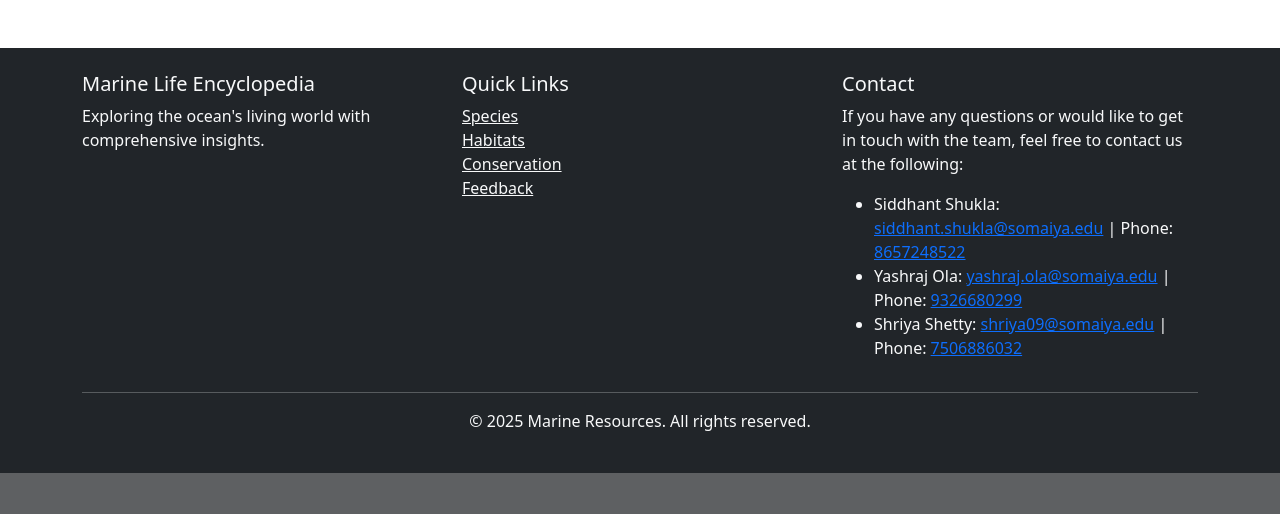
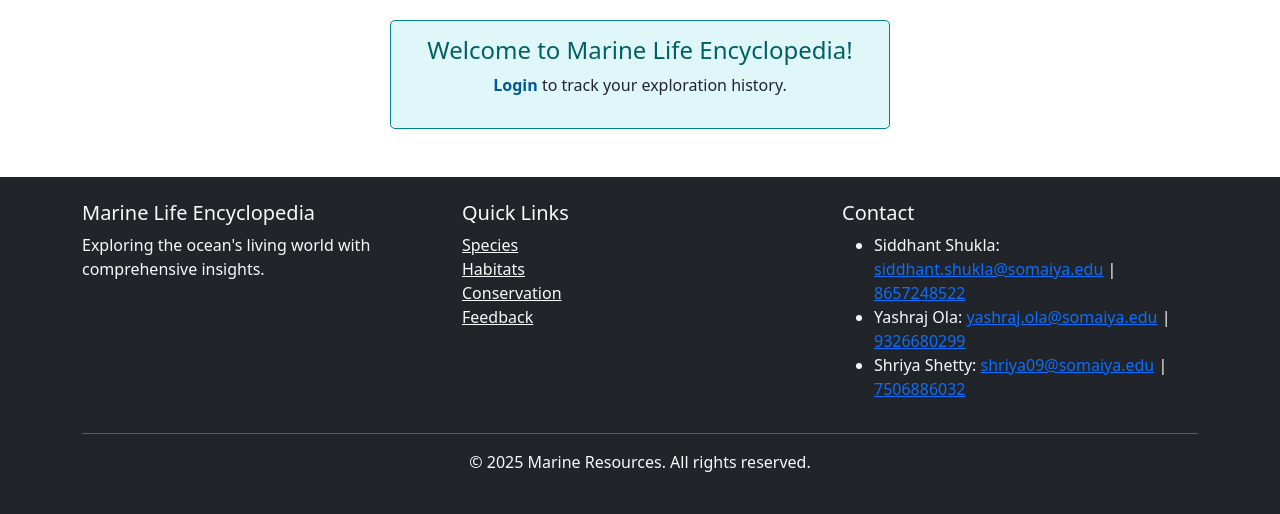
Before and after one commit to Siddhantshukla1657/Life_Below_The_Water, a PHP site: page / in a window 1280 px wide. Shown: the part 656-1170 px from the top of the page. Before the commit the page ends 1129 px from the top, so only its background shows below. Run offline with PHP 8.4, Linux system fonts and the light colour scheme.

Commit message:
added last viewed

```diff
--- a/index.php
+++ b/index.php
@@ -2,21 +2,42 @@
 <!DOCTYPE html>
 <html lang="en">
 <head>
-  <meta charset="UTF-8">
-  <meta name="viewport" content="width=device-width, initial-scale=1.0">
+  <meta charset="UTF-8" />
+  <meta name="viewport" content="width=device-width, initial-scale=1.0"/>
   <title>Marine Life Encyclopedia</title>
   <link href="https://cdn.jsdelivr.net/npm/bootstrap@5.3.2/dist/css/bootstrap.min.css" rel="stylesheet">
   <link href="css/style.css" rel="stylesheet">
-</head>
   <style>
     mark {
-  background-color:rgb(24, 202, 95);
+      background-color: rgb(24, 202, 95);
       padding: 0 2px;
       border-radius: 3px;
     }
+    .last-viewed-box {
+      background-color: #e0f7fa;
+      border: 1px solid #00838f;
+      padding: 15px;
+      margin: 20px auto;
+      border-radius: 5px;
+      max-width: 500px;
+      width: 90%;
+    }
+    .last-viewed-box h4 {
+      color: #006064;
+    }
+    .last-viewed-box a {
+      text-decoration: none;
+      color: #01579b;
+      font-weight: bold;
+    }
+    .list-group-item.active {
+      background-color: #0d6efd;
+      color: #fff;
+    }
+  </style>
+</head>
+<body>
 
-</style>
-<body>
 <!-- Navigation -->
 <nav class="navbar navbar-expand-lg navbar-dark bg-primary">
   <div class="container">
@@ -82,6 +103,61 @@
   </div>
 </div>
 
+<!-- Last Viewed Marine Animal -->
+<?php
+// Open a connection to the database
+$conn = new mysqli("localhost", "root", "", "user_db");
+
+if ($conn->connect_error) {
+  die("Connection failed: " . $conn->connect_error);
+}
+
+// Check if the user is logged in and using the correct session variable
+if (isset($_SESSION['username']) && isset($_SESSION['user_id'])) {
+    $user_id = $_SESSION['user_id'];
+
+    // Prepare statement to fetch the last viewed marine animal info for this user
+    $stmt = $conn->prepare("
+        SELECT ma.id, ma.name, ma.scientific_name, lv.viewed_at
+        FROM last_viewed lv
+        JOIN marine_animals ma ON lv.species_id = ma.id
+        WHERE lv.LoginId = ?
+        ORDER BY lv.viewed_at DESC
+        LIMIT 1
+    ");
+    $stmt->bind_param("i", $user_id);
+
+    if ($stmt->execute()) {
+        $result = $stmt->get_result();
+        if ($row = $result->fetch_assoc()) {
+            echo "<div class='last-viewed-box text-center'>";
+            echo "<h4>Last Viewed Marine Animal</h4>";
+            echo "<a href='pages/animal_data.php?id=" . htmlspecialchars($row['id']) . "'>";
+            echo htmlspecialchars($row['name']) . " <em>(" . htmlspecialchars($row['scientific_name']) . ")</em>";
+            echo "</a>";
+            echo "<p>Viewed on: " . htmlspecialchars($row['viewed_at']) . "</p>";
+            echo "</div>";
+        } else {
+            echo "<div class='last-viewed-box text-center'>";
+            echo "<h4>You haven't explored any species yet!</h4>";
+            echo "<p>Start with the <a href='pages/species.php'>Species page</a>.</p>";
+            echo "</div>";
+        }
+    } else {
+        echo "<p>Error fetching last viewed data: " . htmlspecialchars($stmt->error) . "</p>";
+    }
+
+    $stmt->close();
+} else {
+    echo "<div class='last-viewed-box text-center'>";
+    echo "<h4>Welcome to Marine Life Encyclopedia!</h4>";
+    echo "<p><a href='Login_reg/Login_page.php'>Login</a> to track your exploration history.</p>";
+    echo "</div>";
+}
+
+$conn->close();
+?>
+
 <!-- Footer -->
 <footer class="bg-dark text-light py-4 mt-5">
   <div class="container">
@@ -101,11 +177,10 @@
       </div>
       <div class="col-md-4">
         <h5>Contact</h5>
-          <p>If you have any questions or would like to get in touch with the team, feel free to contact us at the following:</p>
         <ul>
-            <li>Siddhant Shukla: <a href="mailto:siddhant.shukla@somaiya.edu">siddhant.shukla@somaiya.edu</a> | Phone: <a href="tel:8657248522">8657248522</a></li>
-            <li>Yashraj Ola: <a href="mailto:yashraj.ola@somaiya.edu">yashraj.ola@somaiya.edu</a> | Phone: <a href="tel:9326680299">9326680299</a></li>
-            <li>Shriya Shetty: <a href="mailto:shriya09@somaiya.edu">shriya09@somaiya.edu</a> | Phone: <a href="tel:7506886032">7506886032</a></li>
+          <li>Siddhant Shukla: <a href="mailto:siddhant.shukla@somaiya.edu">siddhant.shukla@somaiya.edu</a> | <a href="tel:8657248522">8657248522</a></li>
+          <li>Yashraj Ola: <a href="mailto:yashraj.ola@somaiya.edu">yashraj.ola@somaiya.edu</a> | <a href="tel:9326680299">9326680299</a></li>
+          <li>Shriya Shetty: <a href="mailto:shriya09@somaiya.edu">shriya09@somaiya.edu</a> | <a href="tel:7506886032">7506886032</a></li>
         </ul>
       </div>
     </div>
@@ -125,7 +200,6 @@
     return new bootstrap.Tooltip(tooltipTriggerEl);
   });
 
-    // Autocomplete Logic
   const searchBox = document.getElementById('searchBox');
   const suggestions = document.getElementById('suggestions');
 
@@ -140,21 +214,16 @@
       .then(res => res.json())
       .then(data => {
         suggestions.innerHTML = '';
-        const regex = new RegExp(`(${query})`, 'i'); // Case-insensitive match
+        const regex = new RegExp(`(${query})`, 'i');
 
         data.forEach(item => {
           const li = document.createElement('li');
           li.classList.add('list-group-item', 'list-group-item-action');
-
-          // Highlight matched part using <mark>
-          const highlighted = item.replace(regex, '<mark>$1</mark>');
-          li.innerHTML = highlighted;
-
+          li.innerHTML = item.replace(regex, '<mark>$1</mark>');
           li.addEventListener('click', () => {
             searchBox.value = item;
             suggestions.innerHTML = '';
           });
-
           suggestions.appendChild(li);
         });
       });
@@ -165,6 +234,34 @@
       suggestions.innerHTML = '';
     }
   });
+
+  searchBox.addEventListener('keydown', function (e) {
+    const active = suggestions.querySelector('.active');
+    const items = Array.from(suggestions.querySelectorAll('li'));
+
+    if (e.key === 'ArrowDown') {
+      e.preventDefault();
+      const next = active ? items[(items.indexOf(active) + 1) % items.length] : items[0];
+      if (active) active.classList.remove('active');
+      if (next) {
+        next.classList.add('active');
+        searchBox.value = next.textContent;
+      }
+    } else if (e.key === 'ArrowUp') {
+      e.preventDefault();
+      const prev = active ? items[(items.indexOf(active) - 1 + items.length) % items.length] : items[items.length - 1];
+      if (active) active.classList.remove('active');
+      if (prev) {
+        prev.classList.add('active');
+        searchBox.value = prev.textContent;
+      }
+    } else if (e.key === 'Enter' && active) {
+      e.preventDefault();
+      searchBox.value = active.textContent;
+      suggestions.innerHTML = '';
+      searchBox.closest('form').submit();
+    }
+  });
 </script>
 </body>
 </html>
```
Also changed, not shown: pages/animal_data.php (+60 -32 lines), user_db.sql (+34 -1 lines). Lines whose indentation alone changed are shown as unchanged.
